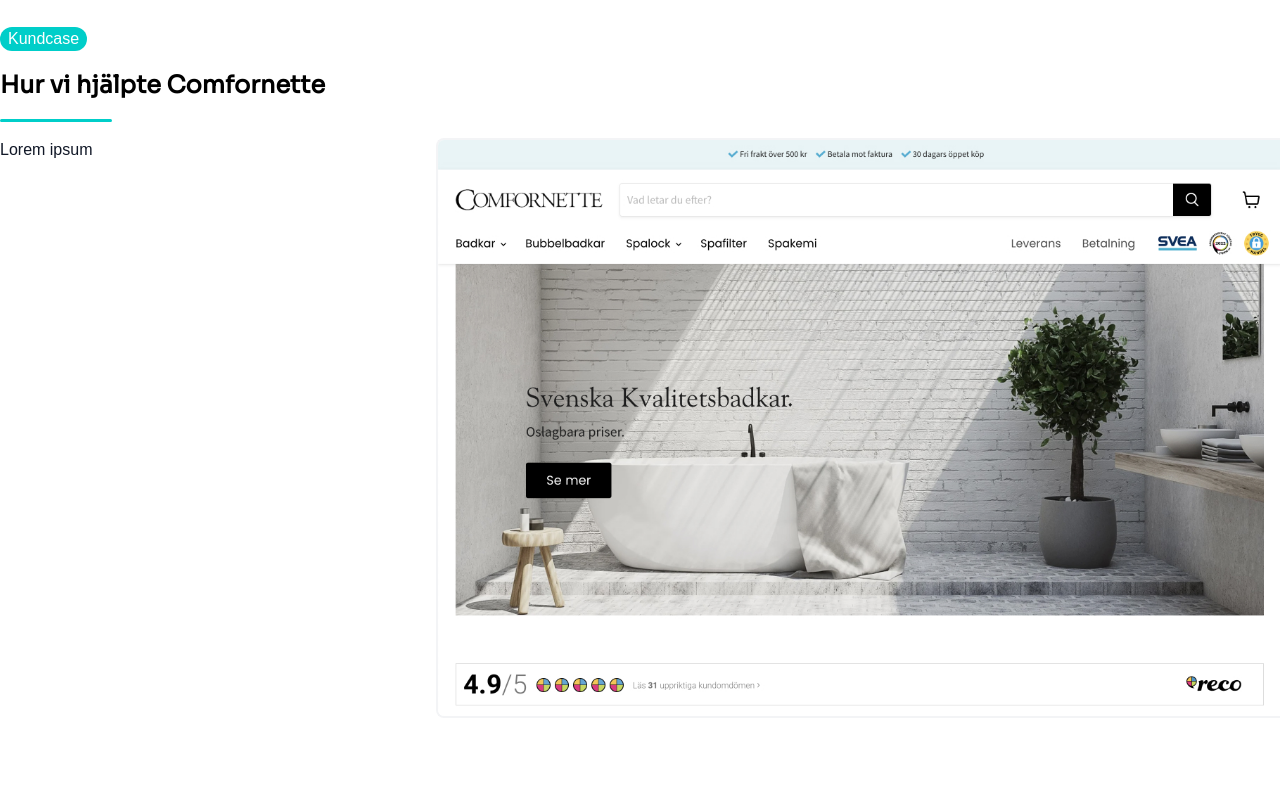
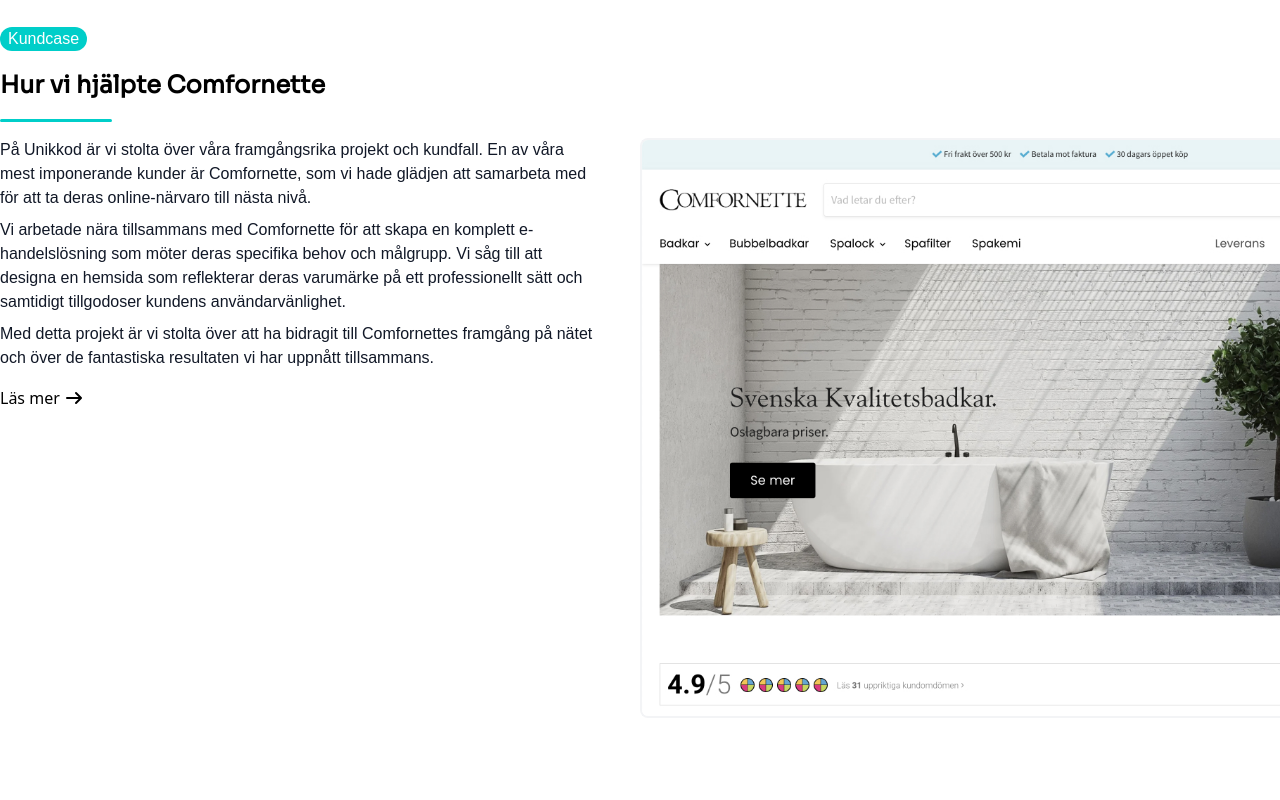
Before and after one commit to vkrusen/unikkod, a Gatsby site: page / in a window 1280 px wide. Shown: the part 1700-2500 px from the top of the page. Built offline with nearby package versions, Linux system fonts and the light colour scheme; Gatsby itself is replaced by a stand-in of ours.

Commit message:
Update case.jsx

```diff
--- a/src/components/start/case.jsx
+++ b/src/components/start/case.jsx
@@ -1,8 +1,9 @@
 import * as React from "react"
 
-import { Divider } from "../unikkod-components"
+import { Button, Divider } from "../unikkod-components"
 
 import Comfornette from "../../images/Comfornette.jpg"
+import Icon from "../../images/icons/ArrowRightMinor.svg"
 
 export default function Case() {
   return (
@@ -27,11 +28,30 @@
 
 function ScreenshotCard({ screenshot, alt }) {
   return (
-    <div className="flex flex-col md:flex-row gap-4 h-fit md:h-[620px]">
-      <div className="md:w-1/3">
-        <p>Lorem ipsum</p>
+    <div className="flex flex-col-reverse md:flex-row gap-10 h-fit md:h-[620px]">
+      <div className="space-y-2 md:w-1/2 md:pr-10">
+        <p>
+          På Unikkod är vi stolta över våra framgångsrika projekt och kundfall.
+          En av våra mest imponerande kunder är Comfornette, som vi hade glädjen
+          att samarbeta med för att ta deras online-närvaro till nästa nivå.
+        </p>
+        <p>
+          Vi arbetade nära tillsammans med Comfornette för att skapa en komplett
+          e-handelslösning som möter deras specifika behov och målgrupp. Vi såg
+          till att designa en hemsida som reflekterar deras varumärke på ett
+          professionellt sätt och samtidigt tillgodoser kundens
+          användarvänlighet.
+        </p>
+        <p>
+          Med detta projekt är vi stolta över att ha bidragit till Comfornettes
+          framgång på nätet och över de fantastiska resultaten vi har uppnått
+          tillsammans.
+        </p>
+        <Button to="/case/comfornette" type="plain" icon={Icon}>
+          Läs mer
+        </Button>
       </div>
-      <div className="w-full md:w-2/3 static md:absolute md:right-0">
+      <div className="w-full md:w-1/2 static md:absolute md:right-0">
         <img
           className="border-2 border-gray-100 rounded-lg md:rounded-r-none md:border-r-0 md:object-left object-contain md:object-cover h-auto md:h-[580px] md:ml-auto"
           src={screenshot}
```
